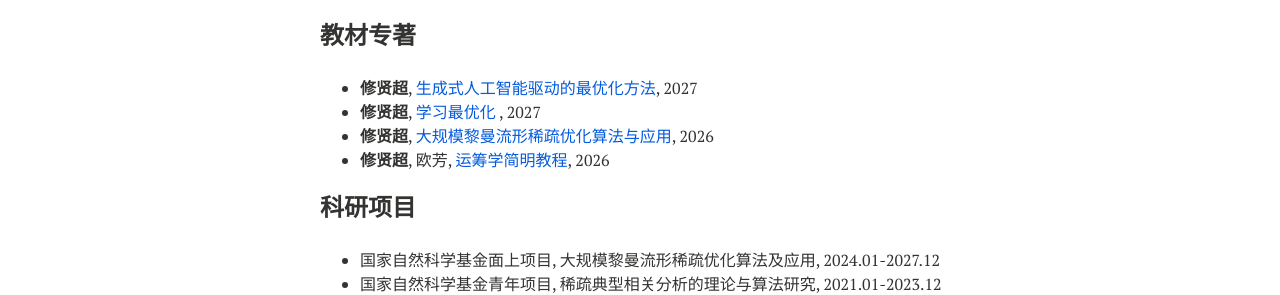
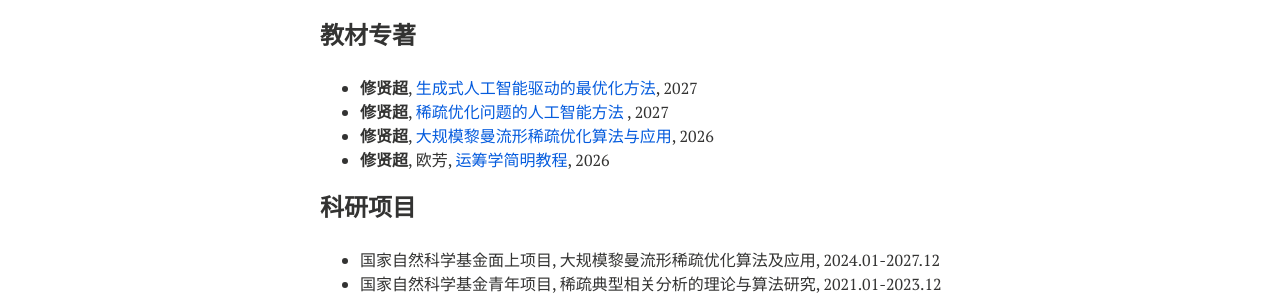
Before and after one commit to xianchaoxiu/xianchaoxiu.github.io, a Jekyll site: the page built from chinese/index.md, in a window 1280 px wide. Shown: the part 991-1286 px from the top of the page. Built offline with Jekyll 4.4.1, drawn with Linux system fonts in a browser that asks for light colours; nearby versions of some CDN libraries.

Commit message:
Update index.md

```diff
--- a/chinese/index.md
+++ b/chinese/index.md
@@ -47,7 +47,7 @@ share: false
 
 ### 教材专著
 * <b>修贤超</b>,  <a href="https://xianchaoxiu.github.io/chinese/book/LLMOPT/" class="textlink" target="_blank"> 生成式人工智能驱动的最优化方法</a>, 2027  <br>
-* <b>修贤超</b>,  <a href="https://xianchaoxiu.github.io/chinese/book/L2O/" class="textlink" target="_blank"> 学习最优化 </a>, 2027  <br>
+* <b>修贤超</b>,  <a href="https://xianchaoxiu.github.io/chinese/book/L2O/" class="textlink" target="_blank"> 稀疏优化问题的人工智能方法 </a>, 2027  <br>
 * <b>修贤超</b>, <a href="https://xianchaoxiu.github.io/chinese/book/OPT/" class="textlink" target="_blank">大规模黎曼流形稀疏优化算法与应用</a>, 2026  <br>
 * <b>修贤超</b>, 欧芳, <a href="https://xianchaoxiu.github.io/chinese/book/OR/" class="textlink" target="_blank"> 运筹学简明教程</a>, 2026  <br>
 
```
